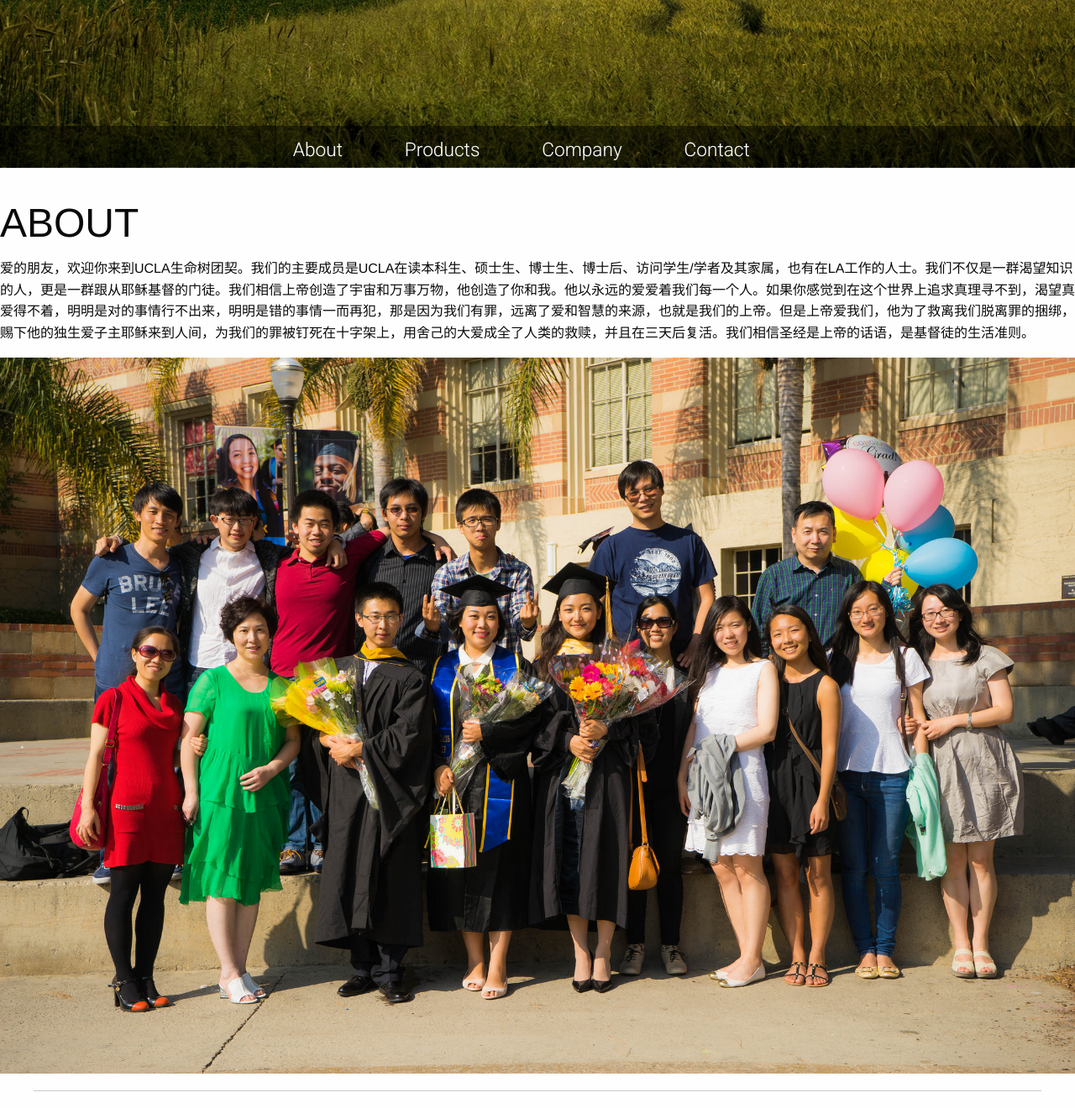
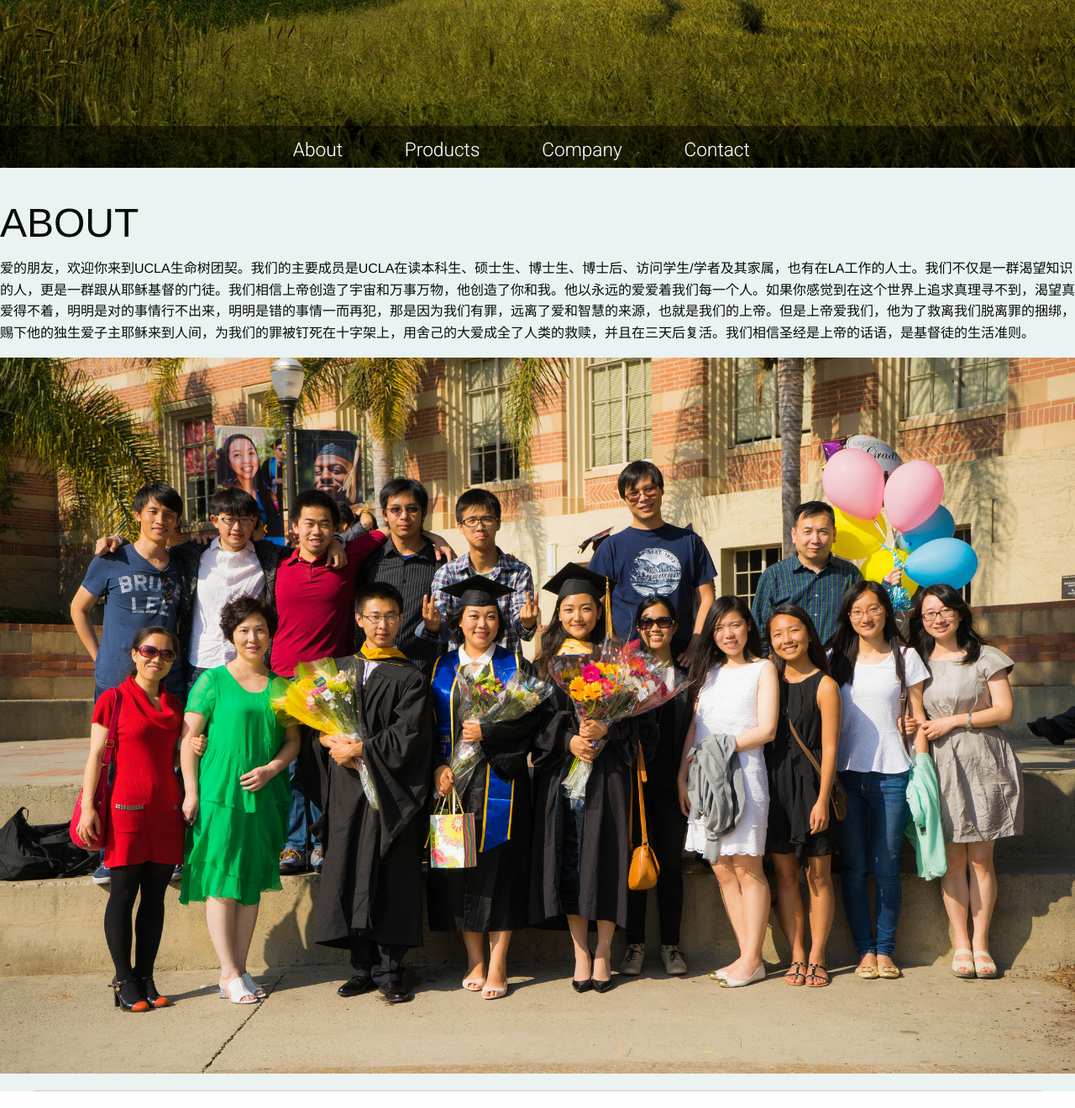
Before and after one commit to shaun965/TOLwebsite, a PHP site: page / in a window 1280 px wide. Shown: the part 600-1920 px from the top of the page at 84% size. Run offline with PHP 8.4, Linux system fonts and the light colour scheme; some libraries are stand-ins or nearby versions; some web fonts are replaced.

Commit message:
changed background color of about page

```diff
--- a/assets/main.css
+++ b/assets/main.css
@@ -103,7 +103,8 @@ body {
   background-repeat: no-repeat;
   */
   /*padding: 10em 0em 14em 0em;*/
-  text-align: left; }
+  text-align: left;
+  background-color: #eaf2f2; }
   .main .rows .large-8 columns h1 {
     font-family: futura;
     font-size: 1.5em;
--- a/assets/main.scss
+++ b/assets/main.scss
@@ -143,6 +143,7 @@
 		*/
 		/*padding: 10em 0em 14em 0em;*/
 		text-align: left;
+		background-color: rgb(234, 242, 242);
 
 
 		.rows{
```
Also changed, not shown: 3 other files.
